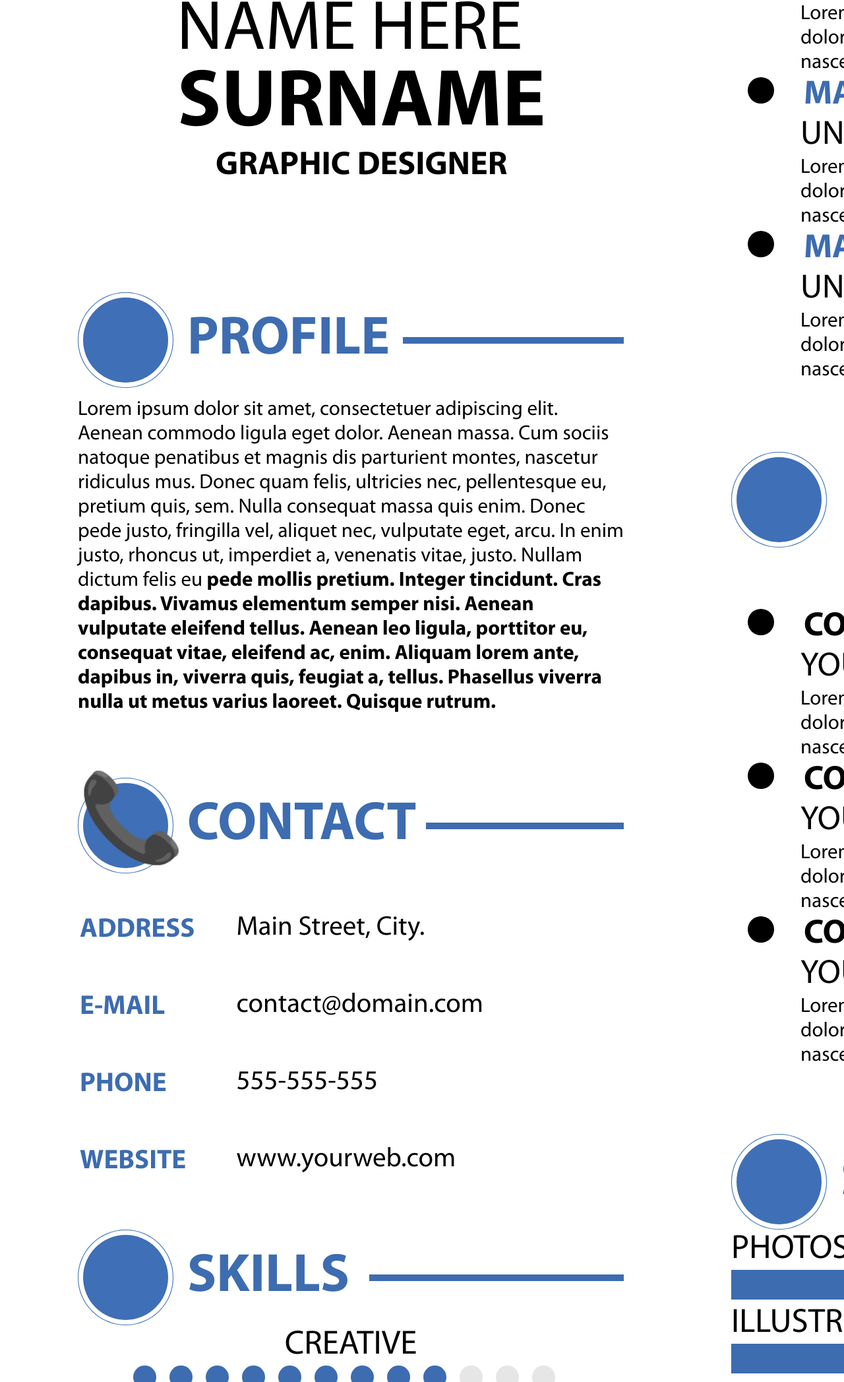
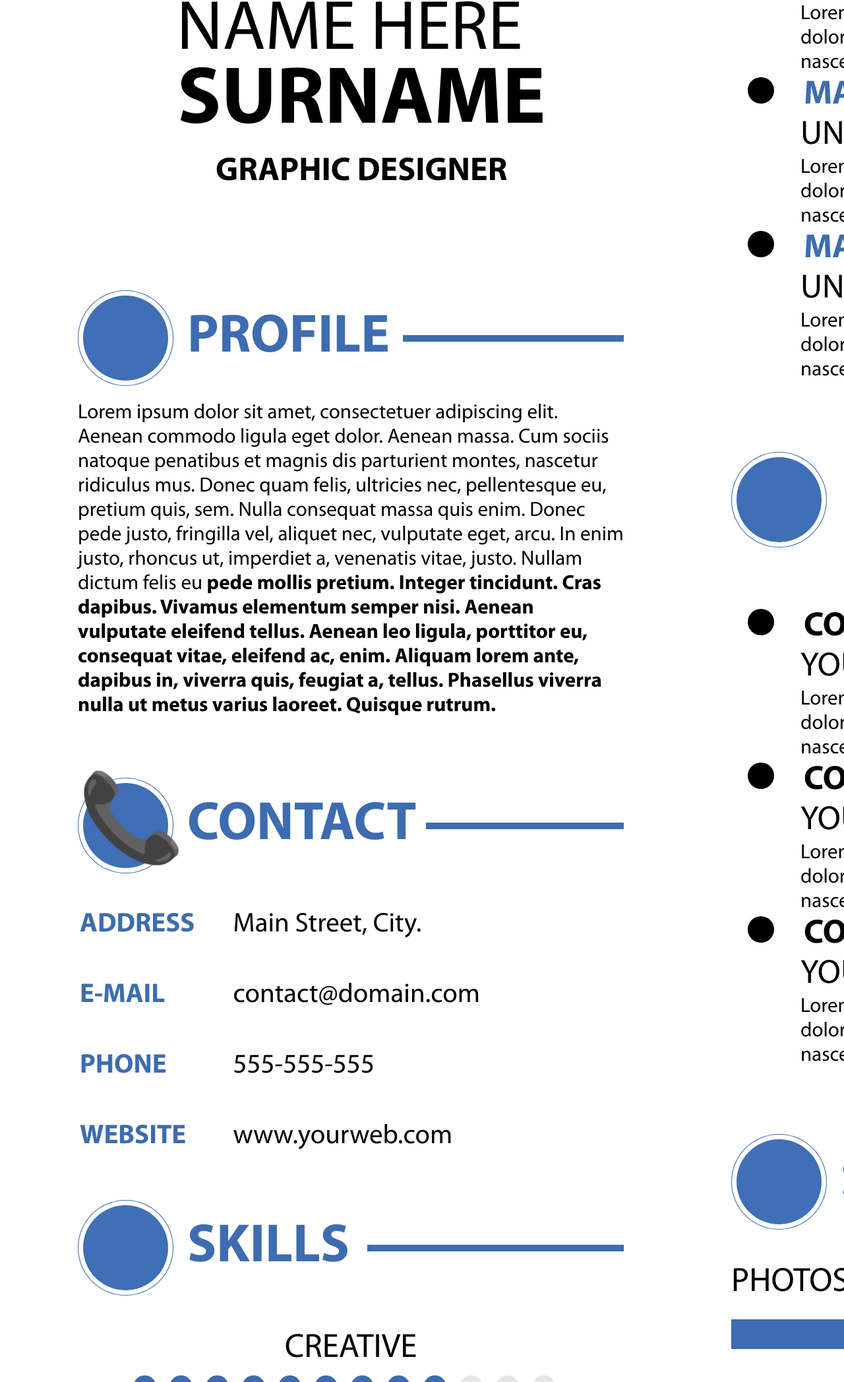
Before and after one commit to enc111/first-cv, a plain HTML site: page public/html/index.html in a window 1280 px wide. Shown: the part 705-2800 px from the top of the page at 66% size. Drawn offline with Linux system fonts and the light colour scheme; files whose address does not match are found by name.

Commit message:
Некоторые отступы

```diff
--- a/frontend/ttt.styl
+++ b/frontend/ttt.styl
@@ -33,7 +33,7 @@ h1
   color header-color
   display flex
   align-items center
-  line-height 130px
+  line-height 145px
   margin 0
   //margin-bottom 15px
 
@@ -114,7 +114,7 @@ li span:first-child
 
 .name-inf
   border-collapse collapse
-  margin 55px 0 160px 150px
+  margin 55px 0 148px 150px
   padding 0
 
 .name-inf.tr
@@ -136,19 +136,20 @@ li span:first-child
 .name-inf-surname
   font-weight-bold()
   font-size 123px
-  line-height 118px
+  line-height 110px
 
 .name-inf-prof-name
   font-size 50px
   font-weight-bold()
   text-align center
+  padding-top 18px
 
 .profile-bold
   font-weight-bold()
 
 .profile_text
   padding 0
-  margin 15px 0 95px 0
+  margin 23px 0 90px 0
   line-height 37px
 
 .pofile h1::after
@@ -164,24 +165,27 @@ li span:first-child
   font-size 41px
   text-align left
   padding 0
-  margin 55px 0 15px 0
+  margin 50px 0 15px 0
 
 .contact-tab th
   color header-color
   font-weight-bold()
-  padding-bottom 60px
+  padding-bottom 55px
 
 .contact-tab td
-  padding-left 60px
-  padding-bottom 65px
+  padding-left 55px
+  padding-bottom 55px
 
 .skills div
   text-align center
 
+.skills h1
+  margin-bottom 50px
+
 .skills-points
 .skills-points-colored
   display inline-block
-  margin-right 20px
+  margin 10px 20px 45px 0
 
 .skills-points
   circle 35px points-base-color
@@ -190,7 +194,7 @@ li span:first-child
   circle 35px header-color
 
 .skills h1::after
-  margin-left 30px
+  margin-left 27px
 
 .education h1::before
   content "\2605"
@@ -211,6 +215,9 @@ li span:first-child
 .software h1::after
   margin-left 51px
 
+.software h1
+  margin-bottom 50px
+
 .software-column-1
   float left
   padding 0
@@ -227,6 +234,7 @@ li span:first-child
 .software-column_points
   background-color points-base-color
   width 555px
+  margin 25px 0 50px 0
 
 .software-column_points_colored
   background-color header-color
--- a/public/html/styles.css
+++ b/public/html/styles.css
@@ -18,7 +18,7 @@ h1 {
   color: #3d6cb0;
   display: flex;
   align-items: center;
-  line-height: 130px;
+  line-height: 145px;
   margin: 0;
 }
 h1::before {
@@ -27,6 +27,7 @@ h1::before {
   color: #fff;
   font-size: 130px;
   line-height: 145px;
+  padding: auto 0;
   text-align: center;
   width: 145px;
   height: 145px;
@@ -105,7 +106,7 @@ li span:first-child {
 }
 .name-inf {
   border-collapse: collapse;
-  margin: 55px 0 160px 150px;
+  margin: 55px 0 148px 150px;
   padding: 0;
 }
 .name-inf.tr {
@@ -128,13 +129,14 @@ li span:first-child {
   font-family: MyriadProBold;
   font-weight: bold;
   font-size: 123px;
-  line-height: 118px;
+  line-height: 110px;
 }
 .name-inf-prof-name {
   font-size: 50px;
   font-family: MyriadProBold;
   font-weight: bold;
   text-align: center;
+  padding-top: 18px;
 }
 .profile-bold {
   font-family: MyriadProBold;
@@ -142,7 +144,7 @@ li span:first-child {
 }
 .profile_text {
   padding: 0;
-  margin: 15px 0 95px 0;
+  margin: 23px 0 90px 0;
   line-height: 37px;
 }
 .pofile h1::after {
@@ -158,25 +160,28 @@ li span:first-child {
   font-size: 41px;
   text-align: left;
   padding: 0;
-  margin: 55px 0 15px 0;
+  margin: 50px 0 15px 0;
 }
 .contact-tab th {
   color: #3d6cb0;
   font-family: MyriadProBold;
   font-weight: bold;
-  padding-bottom: 60px;
+  padding-bottom: 55px;
 }
 .contact-tab td {
-  padding-left: 60px;
-  padding-bottom: 65px;
+  padding-left: 55px;
+  padding-bottom: 55px;
 }
 .skills div {
   text-align: center;
 }
+.skills h1 {
+  margin-bottom: 50px;
+}
 .skills-points,
 .skills-points-colored {
   display: inline-block;
-  margin-right: 20px;
+  margin: 10px 20px 45px 0;
 }
 .skills-points {
   width: 35px;
@@ -191,7 +196,7 @@ li span:first-child {
   background-color: #3d6cb0;
 }
 .skills h1::after {
-  margin-left: 30px;
+  margin-left: 27px;
 }
 .education h1::before {
   content: "\2605";
@@ -212,6 +217,9 @@ li span:first-child {
 .software h1::after {
   margin-left: 51px;
 }
+.software h1 {
+  margin-bottom: 50px;
+}
 .software-column-1 {
   float: left;
   padding: 0;
@@ -228,6 +236,7 @@ li span:first-child {
 .software-column_points {
   background-color: #e6e6e6;
   width: 555px;
+  margin: 25px 0 50px 0;
 }
 .software-column_points_colored {
   background-color: #3d6cb0;
```
